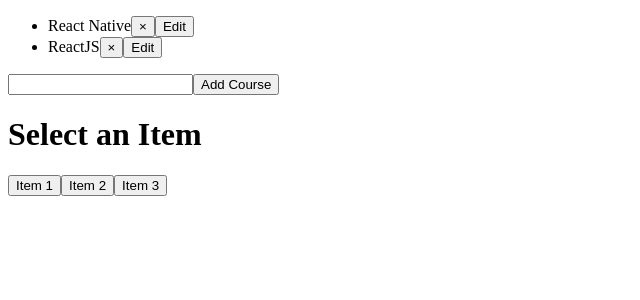
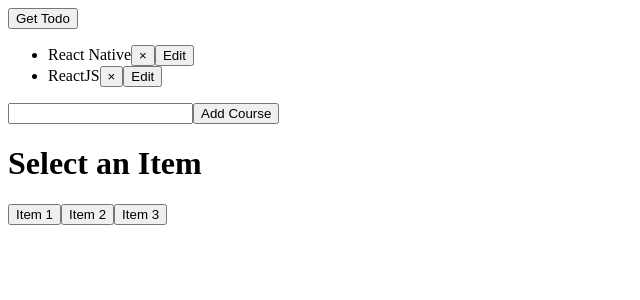
Before and after one commit to GustavoJobstraibizer/react-redux-hooks, a React (Create React App) app: page / in a window 1280 px wide. Shown: the top 300 px of the page, without its empty margins (0-640 px from the left). Built offline with nearby package versions, Linux system fonts and the light colour scheme.

Commit message:
Applymiddleware redux

```diff
--- a/package.json
+++ b/package.json
@@ -11,6 +11,7 @@
     "react-redux": "^7.1.0-rc.1",
     "react-scripts": "4.0.0",
     "redux": "^4.0.5",
+    "redux-thunk": "^2.3.0",
     "web-vitals": "^0.2.4"
   },
   "scripts": {
--- a/src/App.js
+++ b/src/App.js
@@ -1,6 +1,7 @@
 import React from "react";
 import { Provider } from "react-redux";
 import CourseList from "./components/CourseList";
+import Header from "./components/Header";
 import Product from "./components/Product";
 import SelectItem from "./components/SelectItem";
 import store from "./store";
@@ -9,7 +10,7 @@
   return (
     <Provider store={store}>
       <div className="App">
-        {/* <Header /> */}
+        <Header />
         <CourseList />
         <Product />
         <SelectItem />
--- a/src/components/Header.js
+++ b/src/components/Header.js
@@ -1,7 +1,28 @@
 import React from "react";
-import { useSelector } from "react-redux";
+import { useDispatch, useSelector } from "react-redux";
+import getTodo from "../store/actions/todo";
 
 export default function Header() {
-  const course = useSelector((state) => state.data.slice(0, 1));
-  return <h1>{course}</h1>;
+  const dispatch = useDispatch();
+  const todo = useSelector(({ todo }) => todo);
+
+  function fetchTodo() {
+    return fetch("https://jsonplaceholder.typicode.com/todos/1").then((data) => data.json());
+  }
+
+  function handleGetTodo() {
+    return function (dispatch) {
+      return fetchTodo().then((todo) => dispatch(getTodo(todo)));
+    };
+  }
+
+  return (
+    <>
+      <button type="button" onClick={() => dispatch(handleGetTodo())}>
+        Get Todo
+      </button>
+
+      <strong>{todo.title}</strong>
+    </>
+  );
 }
--- a/src/reducers/index.js
+++ b/src/reducers/index.js
@@ -2,9 +2,11 @@
 import actions from "./actions";
 import courses from "./courses";
 import items from "./items";
+import todo from "./todo";
 
 export default combineReducers({
   courses,
   actions,
   items,
+  todo,
 });
--- /dev/null
+++ b/src/reducers/todo.js
@@ -0,0 +1,10 @@
+const INITIAL_STATE = "";
+
+export default function todo(state = INITIAL_STATE, action) {
+  console.log("todo", action.todo);
+  if (action.type === "GET_TODO") {
+    state = action.todo;
+  }
+
+  return state;
+}
--- /dev/null
+++ b/src/store/actions/todo.js
@@ -0,0 +1,3 @@
+export default function getTodo(todo) {
+  return { type: "GET_TODO", todo };
+}
--- a/src/store/index.js
+++ b/src/store/index.js
@@ -1,6 +1,7 @@
-import { createStore } from "redux";
+import { applyMiddleware, createStore } from "redux";
+import thunk from "redux-thunk";
 import reducer from "../reducers";
 
-const store = createStore(reducer);
+const store = createStore(reducer, applyMiddleware(thunk));
 
 export default store;
```
Also changed, not shown: 1 other file (tests, documents, lock files or other folders).
